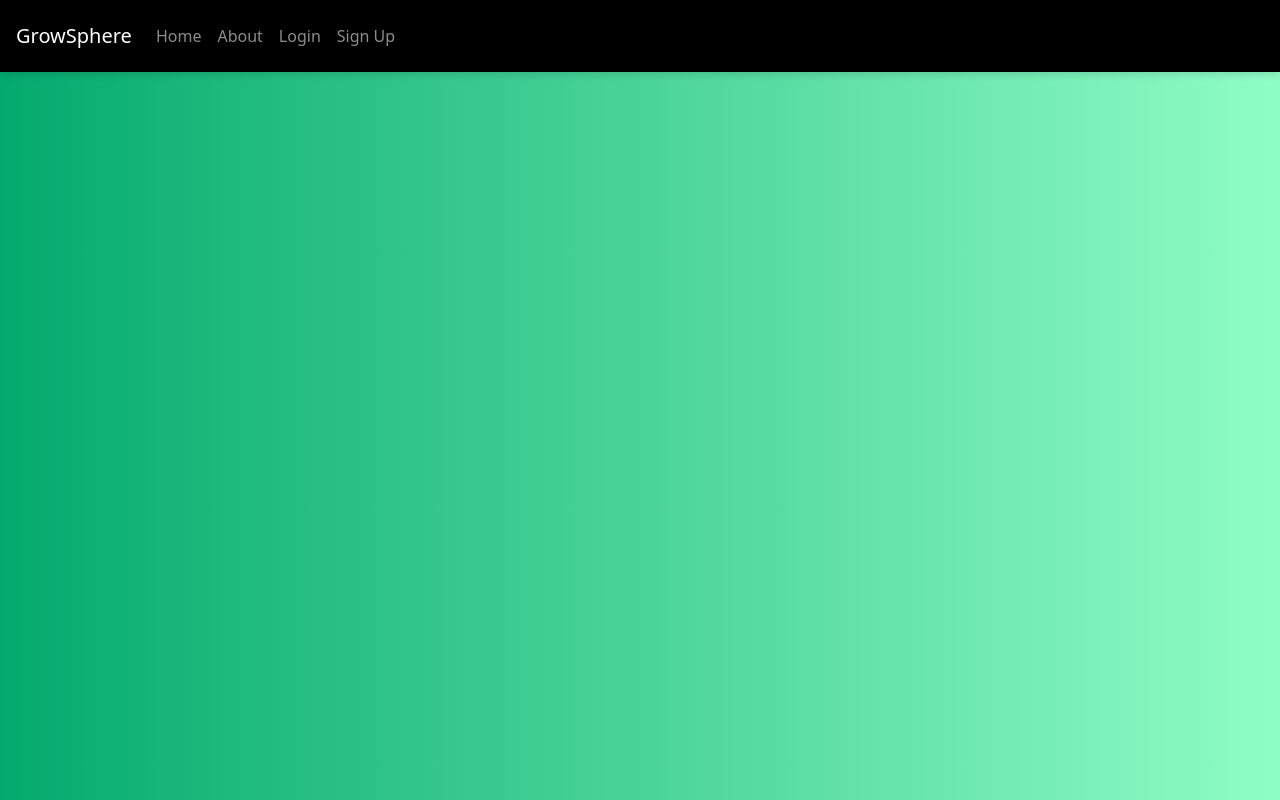
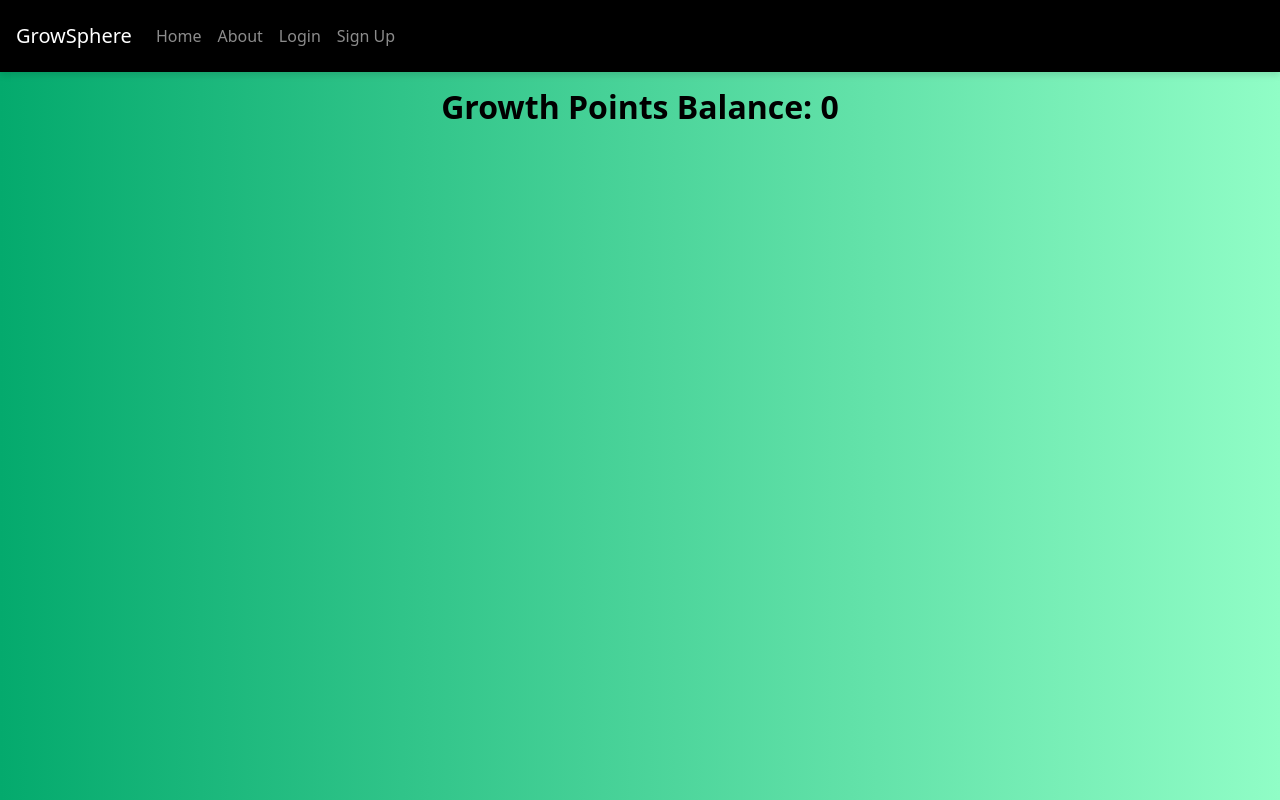
Before and after one commit to heyimvictoria/growsphere-ui, a React (Create React App) app in the folder grow-sphere/: page /points in a window 1280 px wide. Built offline with nearby package versions, Linux system fonts and the light colour scheme; no server answers.

Commit message:
front end showing

```diff
--- a/grow-sphere/package.json
+++ b/grow-sphere/package.json
@@ -15,6 +15,7 @@
     "axios": "^1.6.8",
     "bootstrap": "^5.3.3",
     "dotenv": "^16.4.5",
+    "npm-sass": "^3.1.0",
     "react": "^18.2.0",
     "react-bootstrap": "^2.10.2",
     "react-dom": "^18.2.0",
--- a/grow-sphere/src/App.js
+++ b/grow-sphere/src/App.js
@@ -7,6 +7,7 @@ import AuthService from "./services/AuthService";
 import Login from "./components/Login";
 import Register from "./components/Register";
 import Home from "./components/Home";
+import GrowthPoints from "./components/GrowthPoints";
 import Profile from "./components/Profile";
 import BoardUser from "./components/BoardUser";
 import BoardModerator from "./components/BoardModerator";
@@ -83,6 +84,12 @@ class App extends Component {
                                 <li className="nav-item">
                                     <NavLink to="/user" className="nav-link">User</NavLink>
                                 </li>
+
+                            )}
+                            { currentUser && (
+                                <li className= "nav-item">
+                                    <NavLink to="/points" className="nav-link">Growth Points</NavLink>
+                                    </li>
                             )}
                         </ul>
                         {currentUser ? (
@@ -112,6 +119,7 @@ class App extends Component {
                         <Route path="/" element={<Home/>}/>
                         <Route path="/home" element={<Home/>}/>
                         <Route path="/about" element={<AboutComponent/>}/>
+                        <Route path="/points" element={<GrowthPoints/>}/>
                         <Route path="/login" element={<Login/>}/>
                         <Route path="/register" element={<Register/>}/>
                         <Route path="/profile" element={<Profile/>}/>
--- a/grow-sphere/src/components/BoardUser.js
+++ b/grow-sphere/src/components/BoardUser.js
@@ -59,7 +59,6 @@ export default class BoardUser extends Component {
                 <header className="jumbotron">
                     // Display the content stored in the state. This could be user-specific data or an error message.
                     <h3>{this.state.content}</h3>
-                    <h1>User Points: {userGrowthPts} </h1>
 
                 </header>
             </div>
--- /dev/null
+++ b/grow-sphere/src/components/GrowthPoints.js
@@ -0,0 +1,34 @@
+import React, {useState, useEffect} from 'react';
+import axios from 'axios'
+
+const GrowthPoints = () => {
+    const [userGrowthPts, setUserGrowthPts] = useState(0);
+
+    useEffect(() => {
+
+        axios.get('/user/userGrowthPts')
+        .then(response => {
+            const {userGrowthPts} = response.data;
+
+            setUserGrowthPts(userGrowthPts);
+        })
+        .catch(error =>
+        console.error('Error fetching Growth Points Balance:', error));
+
+    }, []);
+
+    return (
+        <div>
+            {userGrowthPts !== null ? (
+                <h2><strong>Growth Points Balance: {userGrowthPts}</strong></h2>
+
+            ):(
+
+                <p>Loading...</p>
+            )}
+        </div>
+
+    );
+
+};
+export default GrowthPoints;
```
Also changed, not shown: 1 other file (tests, documents, lock files or other folders).
